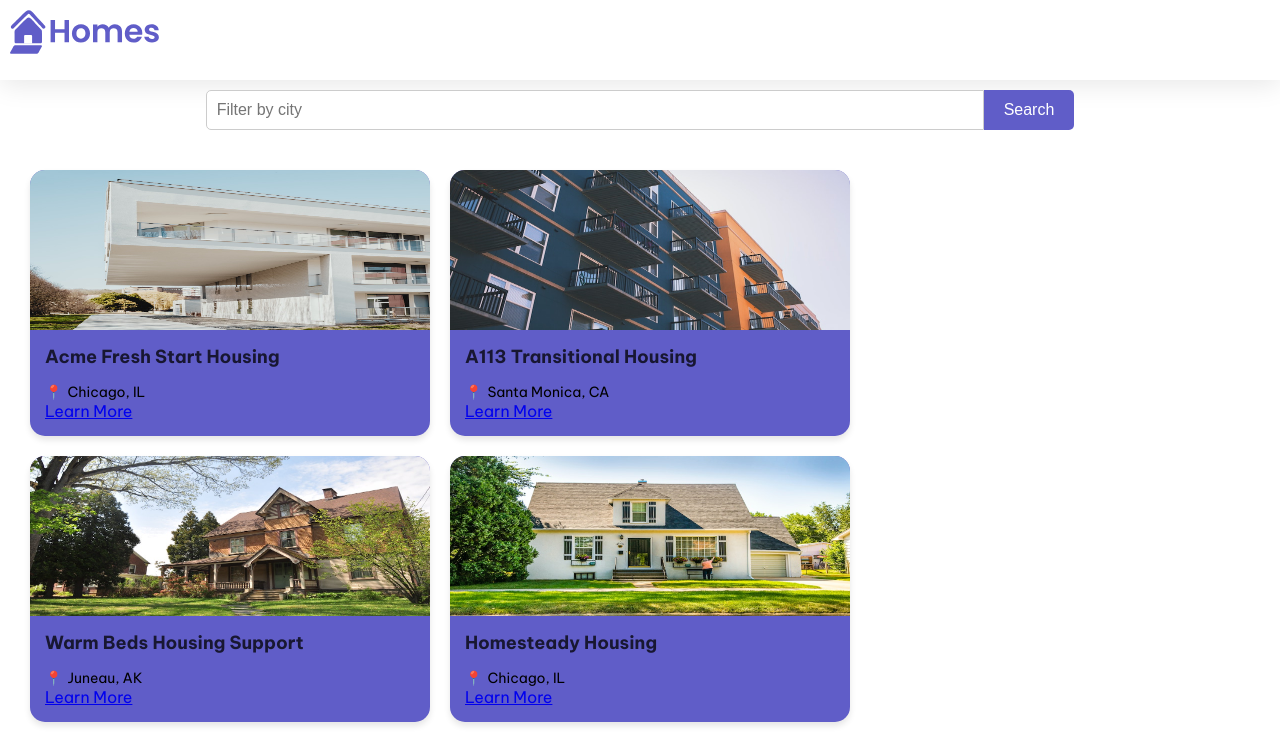
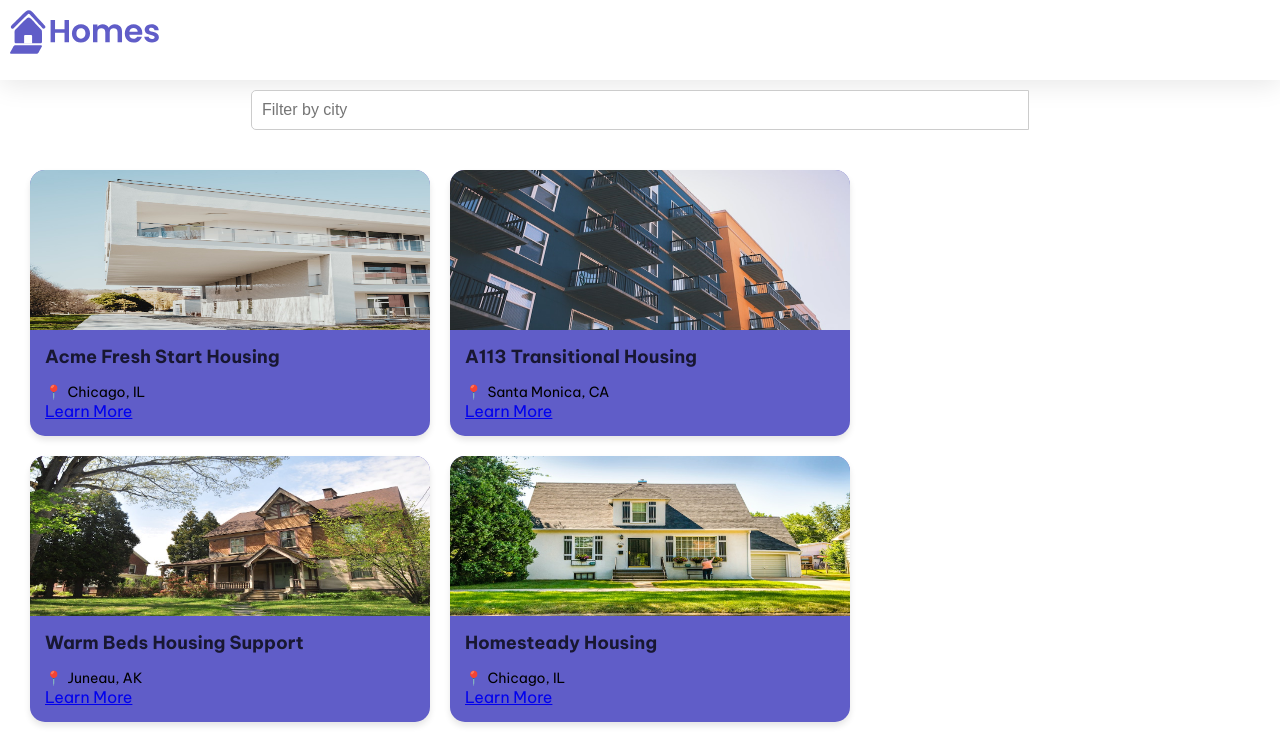
Before and after one commit to prosabd/first-angular-app, an Angular app: page / in a window 1280 px wide. Shown: the top 740 px of the page. Built offline with nearby package versions, Linux system fonts and the light colour scheme; data requests are answered from the project's data file.

Commit message:
feat: :dizzy: change search method from cick search to onchange input

```diff
--- a/src/app/home/home.component.ts
+++ b/src/app/home/home.component.ts
@@ -11,8 +11,8 @@ import { HousingService } from "../housing.service";
   template: `
     <section>
       <form class="search-form">
-        <input type="text" placeholder="Filter by city" #filter>
-        <button class="primary" type="button" (click)="filterResults(filter.value)">Search</button>
+        <input type="text" placeholder="Filter by city" (input)="filterResults($event)" #filter>
+        <!-- <button class="primary" type="button" (click)="filterResults(filter.value)">Search</button> -->
       </form>
     </section>
     <section class="results">
@@ -36,7 +36,10 @@ export class HomeComponent {
     });
   }
 
-  filterResults(text: string) {
+  filterResults(event: Event) {
+    const target = event.target as HTMLInputElement;
+    const text = target.value;
+
     if (!text) this.filteredLocationList = this.housingLocationList;
 
     this.filteredLocationList = this.housingLocationList.filter(
```
